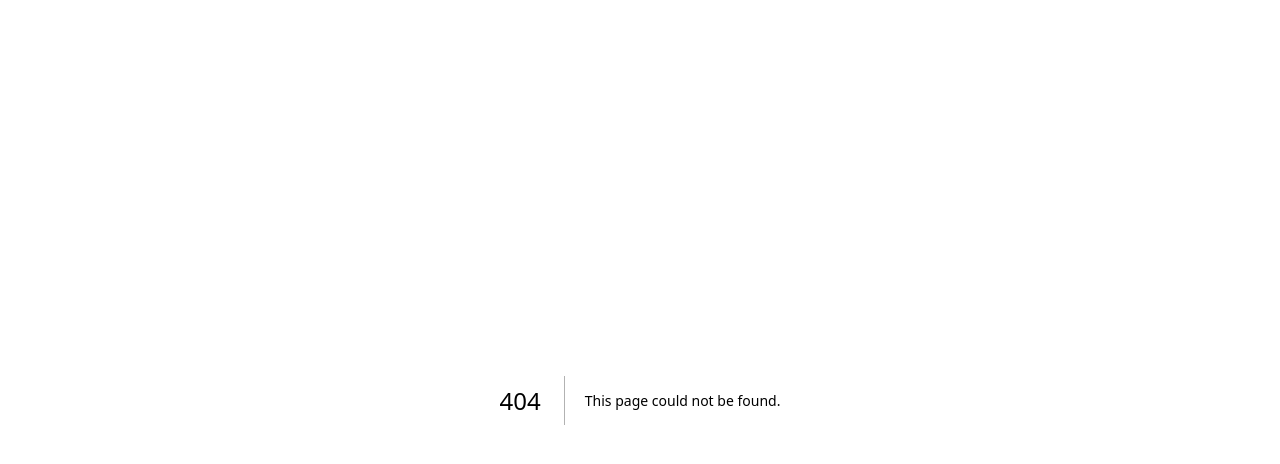
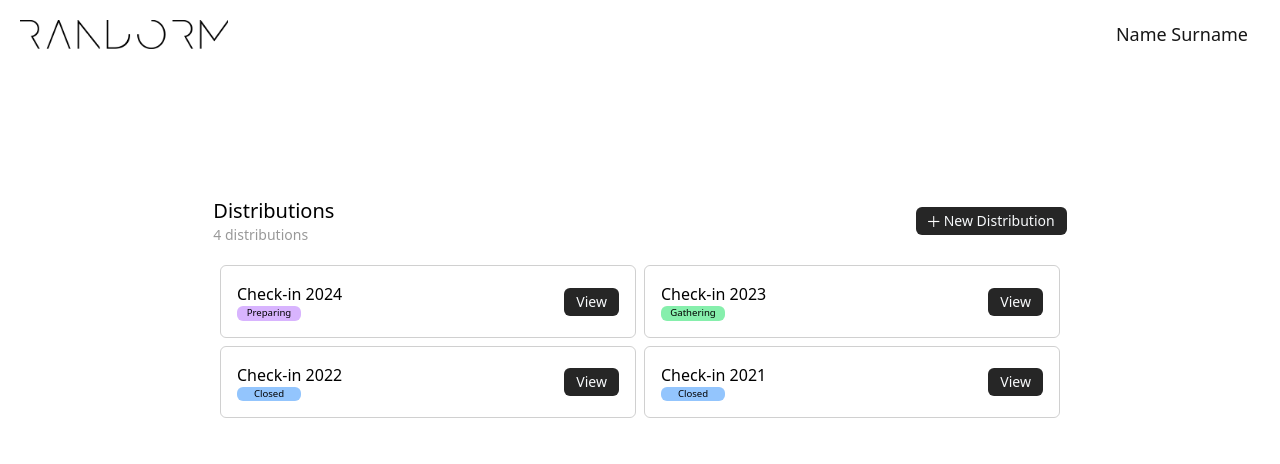
Before and after one commit to randorm/dotcom, a Next.js app: page /home in a window 1280 px wide. Before the commit this address had no page. Shown: the top 464 px of the page. Built offline with nearby package versions, Linux system fonts and the light colour scheme.

Commit message:
Add components for Distribution: Button, DistributionButton, Distribution. Style distibution page.

```diff
--- /dev/null
+++ b/components/Button.tsx
@@ -0,0 +1,13 @@
+export interface PropsType {
+    text: string;
+}
+
+export default function Button({text}: PropsType) {
+  return (
+    <div className={"btn"}>
+      <p className={`text-slate-50 text-sm font-extralight`}>
+        {text}
+      </p>
+    </div>
+  );
+}
--- /dev/null
+++ b/components/Distribution.tsx
@@ -0,0 +1,19 @@
+import Button from "./Button";
+
+export interface PropsType {
+    distributionName: string;
+    state: string;
+    color: string;
+}
+
+export default function Distribution({distributionName, state, color}: PropsType) {
+    return (
+        <div className="distributionSection">
+            <div className="ml-4">
+                <p className="">{distributionName}</p>
+                <div className={`${color} text-center text-xxs rounded-md w-16`}>{state}</div>
+            </div>
+            <Button text="View" />
+        </div>
+    );
+}
--- /dev/null
+++ b/components/DistributionButton.tsx
@@ -0,0 +1,10 @@
+export default function DistributionButton() {
+    return (
+      <div className={"btn ml-1"}>
+        <img className="mr-1 w-3" src="./plus.png" />
+        <p className={`text-slate-50 text-sm font-extralight`}>
+          New Distribution
+        </p>
+      </div>
+    );
+  }
--- /dev/null
+++ b/pages/home.tsx
@@ -0,0 +1,51 @@
+import Button from "@/components/Button";
+import Distribution from "@/components/Distribution";
+import DistributionButton from "@/components/DistributionButton";
+export default function Home() {
+  return (
+    <>
+      <div className="flex justify-between">
+        <img
+          className="w-52 m-5"
+          src="./short-logo-t-b.png"
+        />
+        <div className="text-neutral-900 text-lg font-extralight m-5 mr-8">
+          Name Surname
+        </div>
+      </div>
+      <div className="flex flex-col items-center justify-center mt-32">
+        <div className="flex items-center w-4/6 justify-between mb-4">
+          <div className="font-extralight text-xl">
+            <p>Distributions</p>
+            <p className="text-sm opacity-40">4 distributions</p>
+          </div>
+          <DistributionButton />
+        </div>
+        <div className="flex">
+          <Distribution
+            distributionName="Check-in 2024"
+            state="Preparing"
+            color="bg-purple-300"
+          />
+          <Distribution
+            distributionName="Check-in 2023"
+            state="Gathering"
+            color="bg-green-300"
+          />
+        </div>
+        <div className="flex">
+          <Distribution
+            distributionName="Check-in 2022"
+            state="Closed"
+            color="bg-blue-300"
+          />
+          <Distribution
+            distributionName="Check-in 2021"
+            state="Closed"
+            color="bg-blue-300"
+          />
+        </div>
+      </div>
+    </>
+  );
+}
```
Also changed, not shown: public/plus.png (added), public/short-logo-t-b.png (added).
